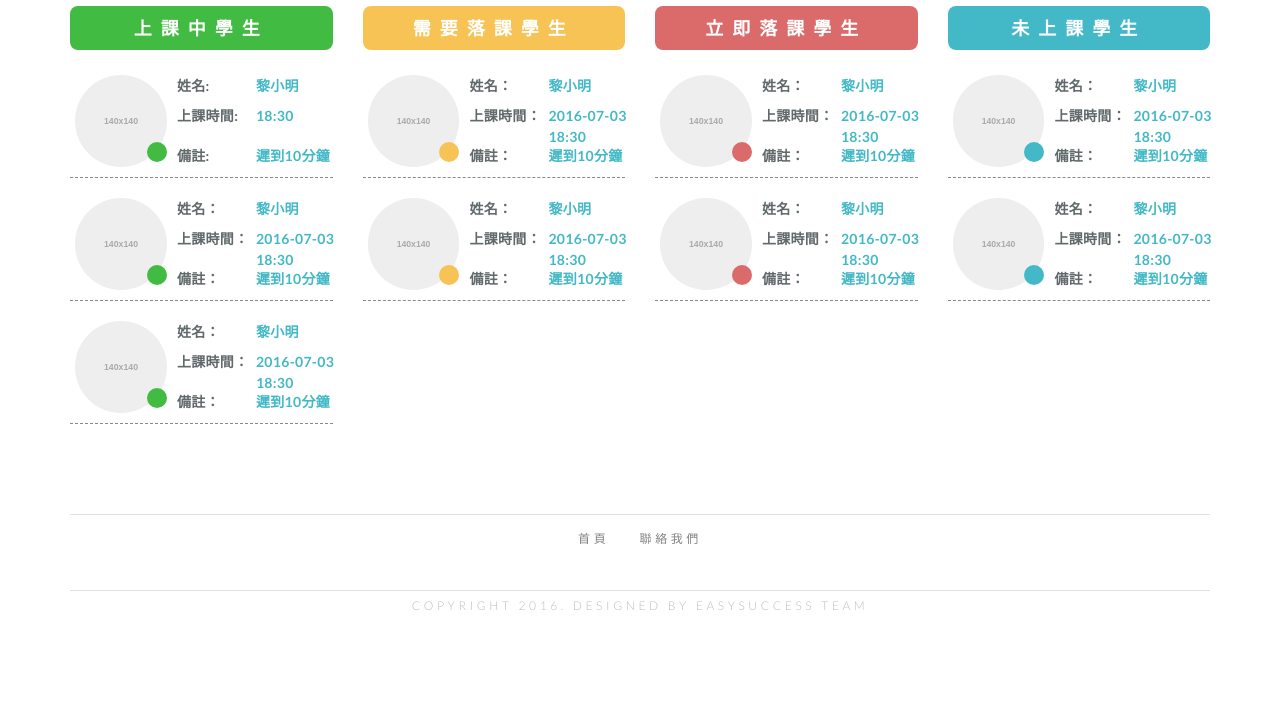
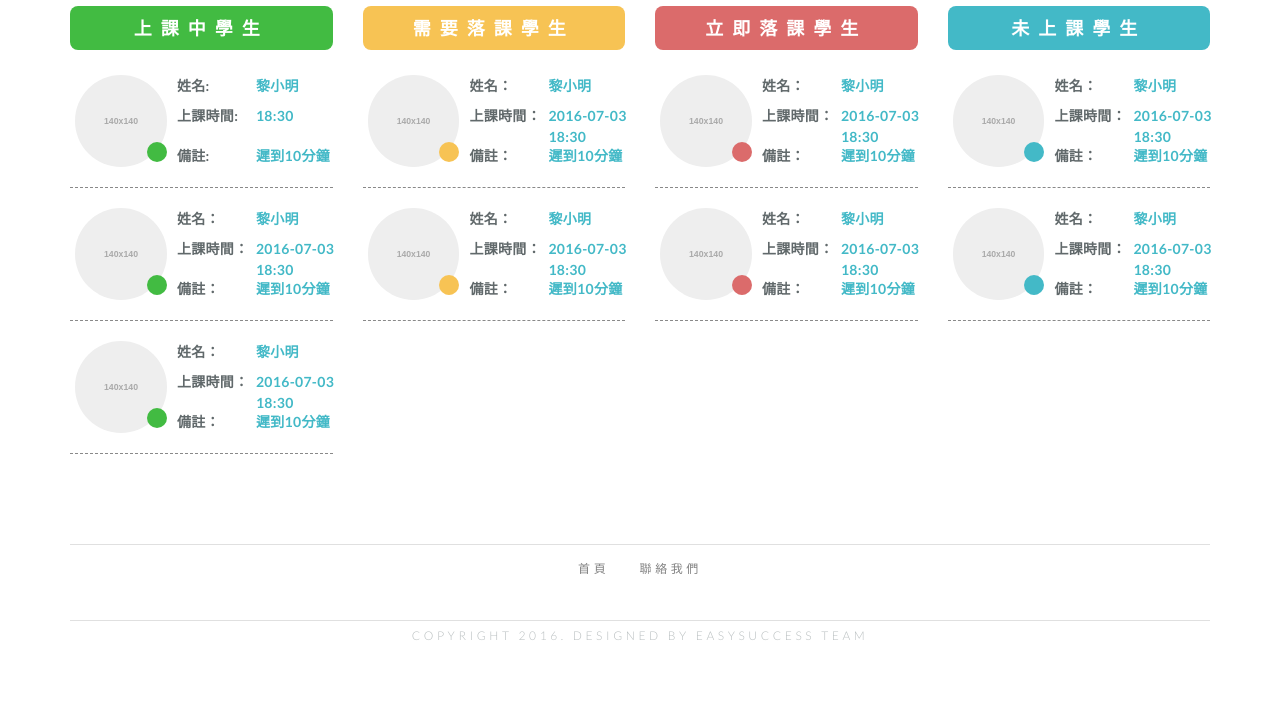
Before and after one commit to EasySuccess/shuttle, a PHP site: page /index2.html in a window 1280 px wide. Shown: the part 215-916 px from the top of the page. Before the commit the page ends 886 px from the top, so only its background shows below. Run offline with PHP 8.4, Linux system fonts and the light colour scheme.

Commit message:
upload 2016-07-10

```diff
--- a/css/screen.css
+++ b/css/screen.css
@@ -363,7 +363,8 @@
 .caption.blue{background-color: #43b9c7;}
 
 
-.links-wrapper .links-box li{width: 100%;border-bottom:1px dashed #898989;position: relative;padding-bottom: 10px;}
+.links-wrapper .links-box li{width: 100%;border-bottom:1px dashed #898989;position: relative;padding-bottom: 20px;
+}
 .links-wrapper .links-box li a{cursor: pointer;}
 .links-wrapper .links-box li a span{color:#43b9c7;width: 65%; margin-left: 5px;position: relative;}
 .links-wrapper .links-box li a img{width:35%;}
```
